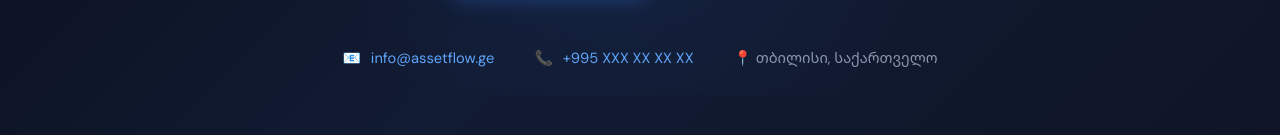
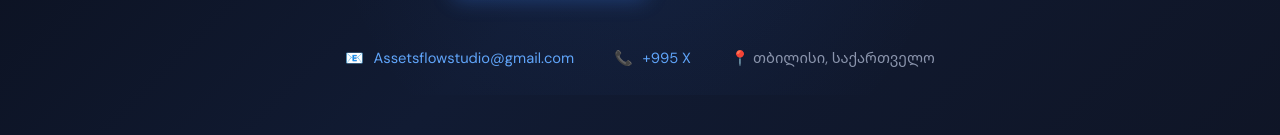
Before and after one commit to gio19601988/asset-present, a plain HTML site: page index.html in a window 1280 px wide. Shown: the part 9502-9637 px from the top of the page. Drawn offline with Linux system fonts and the light colour scheme.

Commit message:
Modify contact email and phone number
Updated email and phone number in contact section.

```diff
--- a/index.html
+++ b/index.html
@@ -1630,10 +1630,10 @@
             </div>
             <div class="cta-contact-info">
                 <div class="cta-contact-item">
-                    📧 <a href="mailto:info@assetflow.ge">info@assetflow.ge</a>
+                    📧 <a href="mailto:info@assetflow.ge">Assetsflowstudio@gmail.com</a>
                 </div>
                 <div class="cta-contact-item">
-                    📞 <a href="tel:+995XXXXXXXXX">+995 XXX XX XX XX</a>
+                    📞 <a href="tel:+995XXXXXXXXX">+995 X</a>
                 </div>
                 <div class="cta-contact-item">
                     📍 თბილისი, საქართველო
```
